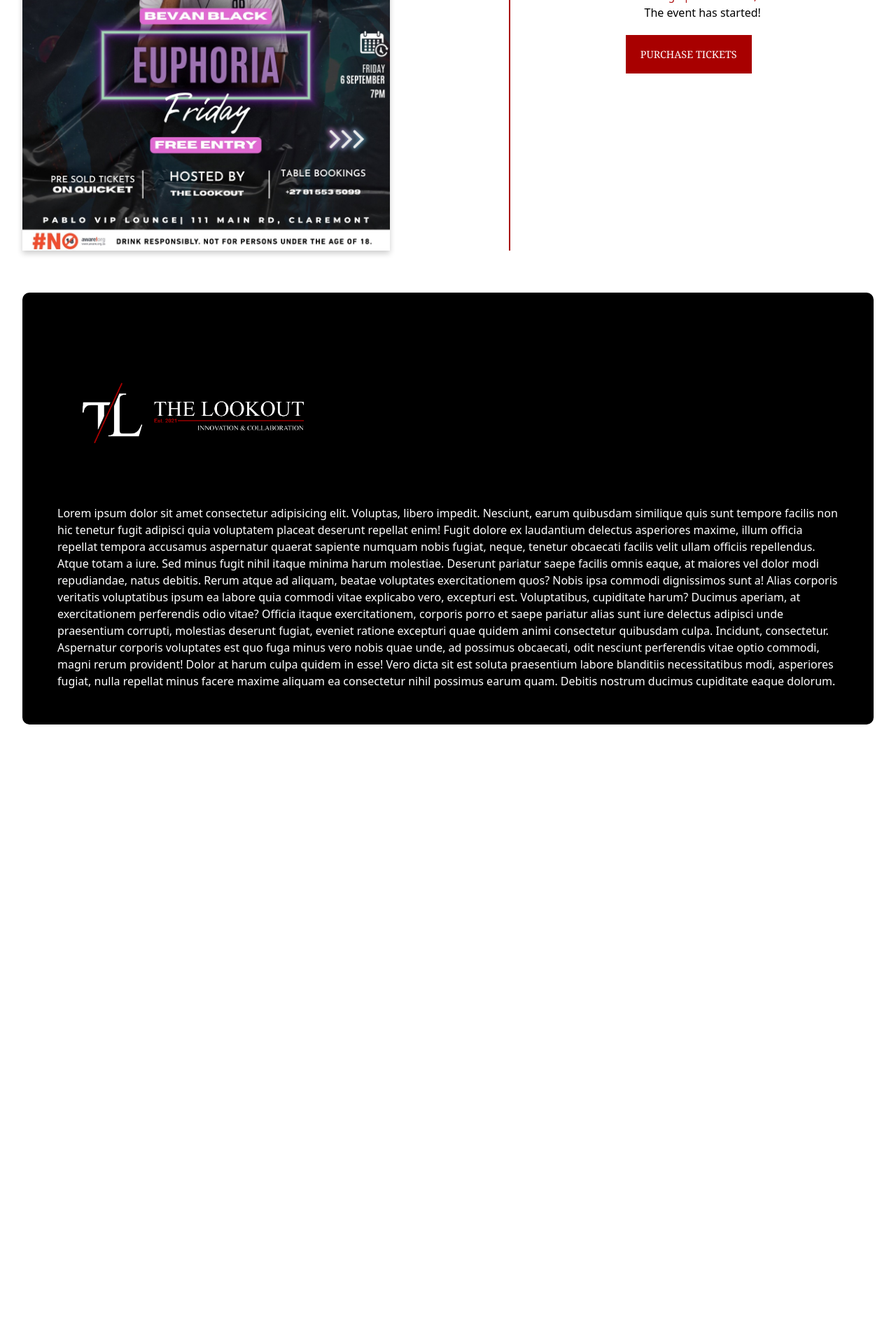
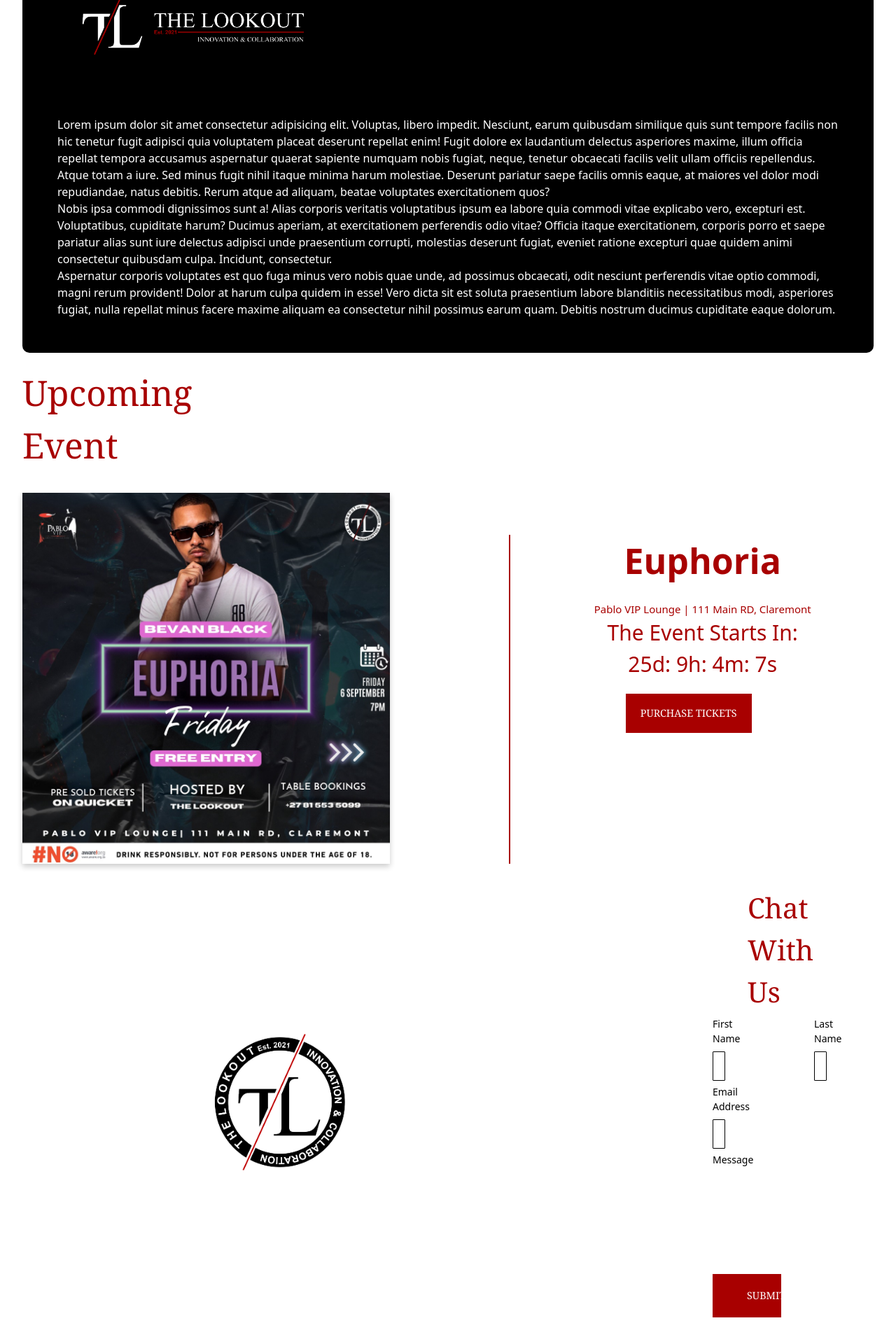
Before and after one commit to ikxneng/lookout-website, a React (Vite) app in the folder lookout/: page / in a window 1280 px wide. Shown: the part 784-2704 px from the top of the page at 70% size. Before the commit the page ends 1819 px from the top, so only its background shows below. Built offline with nearby package versions, Linux system fonts and the light colour scheme.

Commit message:
Update Home.jsx

```diff
--- a/lookout/src/components/Home.jsx
+++ b/lookout/src/components/Home.jsx
@@ -3,11 +3,20 @@
 import homeImage from '../assets/IMG_0178.JPG';
 import eventPoster from '../assets/Euphoria-Bevan.jpg';
 import whiteLogo from '../assets/White_PNG.png'
+import logo from '../assets/Black_PNG-c6d0ce6.png';
+
 
 
 const Home = () => {
-    const eventDate = new Date("2025-01-16T00:00:00");
+    const eventDate = new Date("2025-02-18T00:00:00");
     const [timeLeft, setTimeLeft] = useState(calculateTimeLeft());
+    const [formData, setFormData] = useState({
+        name:"",
+        email:"",
+        message:"",
+    });
+
+    const [formSubmitted, setFormSubmitted] = useState(false);
 
     function calculateTimeLeft () {
         const now = new Date()
@@ -33,19 +42,53 @@
         return () => clearInterval(timer);
     }, []);
 
+    const handleInputChange = (e) => {
+        const {name, value } = e.target;
+        setFormData ({ ...formData, [name]:value});
+    };
+
+    const handleSubmit = (e) => {
+        e.preventDefault();
+        setFormSubmitted(true);
+
+        console.log("Inquiry Submitted:", formData);
+    };
 
    return(
     <div className="home-container">
 
+    <div className="text-section-container">
     <div className="text-section">
         <h4 className="slogan">INNOVATION & COLLABORATION</h4>
         <h1>Be on <br /> The Lookout</h1>
         <p> Where Bold Ideas Meet <br />Exceptional Experiences </p>
         <button className="view-gallery-btn"> View Gallery</button>
-        {/* <img src={homeImage} alt="" className="home-image"/> */}
+     </div>
+     <div className="polaroid">
+    <img src={homeImage} alt="Home Image" className="home-image" />
+    <div className="caption">#TOTD2023</div>
+  </div>
+  </div>
 
-     </div>
+     <div className="about-us">
 
+    <img src={whiteLogo} alt="White Logo" className="about-logo"/>
+
+    <p> Lorem ipsum dolor sit amet consectetur adipisicing elit. Voluptas, libero impedit. Nesciunt, earum quibusdam similique quis sunt tempore facilis non hic tenetur fugit adipisci quia voluptatem placeat deserunt repellat enim!
+    Fugit dolore ex laudantium delectus asperiores maxime, illum officia repellat tempora accusamus aspernatur quaerat sapiente numquam nobis fugiat, neque, tenetur obcaecati facilis velit ullam officiis repellendus. Atque totam a iure.
+    Sed minus fugit nihil itaque minima harum molestiae. Deserunt pariatur saepe facilis omnis eaque, at maiores vel dolor modi repudiandae, natus debitis. Rerum atque ad aliquam, beatae voluptates exercitationem quos?
+    </p>
+
+    <p> Nobis ipsa commodi dignissimos sunt a! Alias corporis veritatis voluptatibus ipsum ea labore quia commodi vitae explicabo vero, excepturi est. Voluptatibus, cupiditate harum? Ducimus aperiam, at exercitationem perferendis odio vitae?
+    Officia itaque exercitationem, corporis porro et saepe pariatur alias sunt iure delectus adipisci unde praesentium corrupti, molestias deserunt fugiat, eveniet ratione excepturi quae quidem animi consectetur quibusdam culpa. Incidunt, consectetur.
+    </p>
+
+    <p>
+    Aspernatur corporis voluptates est quo fuga minus vero nobis quae unde, ad possimus obcaecati, odit nesciunt perferendis vitae optio commodi, magni rerum provident! Dolor at harum culpa quidem in esse!
+    Vero dicta sit est soluta praesentium labore blanditiis necessitatibus modi, asperiores fugiat, nulla repellat minus facere maxime aliquam ea consectetur nihil possimus earum quam. Debitis nostrum ducimus cupiditate eaque dolorum.
+    </p>
+
+    </div>
 
     {/* Event Section */}
     <div className="upcoming-event">
@@ -75,21 +118,67 @@
 
     </div>
     </div>
-
-    <div className="about-us">
-
-    <img src={whiteLogo} alt="White Logo" className="about-logo"/>
-    <p> Lorem ipsum dolor sit amet consectetur adipisicing elit. Voluptas, libero impedit. Nesciunt, earum quibusdam similique quis sunt tempore facilis non hic tenetur fugit adipisci quia voluptatem placeat deserunt repellat enim!
-    Fugit dolore ex laudantium delectus asperiores maxime, illum officia repellat tempora accusamus aspernatur quaerat sapiente numquam nobis fugiat, neque, tenetur obcaecati facilis velit ullam officiis repellendus. Atque totam a iure.
-    Sed minus fugit nihil itaque minima harum molestiae. Deserunt pariatur saepe facilis omnis eaque, at maiores vel dolor modi repudiandae, natus debitis. Rerum atque ad aliquam, beatae voluptates exercitationem quos?
-    Nobis ipsa commodi dignissimos sunt a! Alias corporis veritatis voluptatibus ipsum ea labore quia commodi vitae explicabo vero, excepturi est. Voluptatibus, cupiditate harum? Ducimus aperiam, at exercitationem perferendis odio vitae?
-    Officia itaque exercitationem, corporis porro et saepe pariatur alias sunt iure delectus adipisci unde praesentium corrupti, molestias deserunt fugiat, eveniet ratione excepturi quae quidem animi consectetur quibusdam culpa. Incidunt, consectetur.
-    Aspernatur corporis voluptates est quo fuga minus vero nobis quae unde, ad possimus obcaecati, odit nesciunt perferendis vitae optio commodi, magni rerum provident! Dolor at harum culpa quidem in esse!
-    Vero dicta sit est soluta praesentium labore blanditiis necessitatibus modi, asperiores fugiat, nulla repellat minus facere maxime aliquam ea consectetur nihil possimus earum quam. Debitis nostrum ducimus cupiditate eaque dolorum.
-    </p>
-
-    </div>
-
+    <div className="chat-with-us">
+       <div>
+        <img src={logo} alt="Chat Logo" className="chat-logo" />
+       </div>
+                {!formSubmitted ? (
+                    <form onSubmit={handleSubmit} className="chat-form">
+                        <div className="chat-title"><h3>Chat With Us</h3></div>
+                        <div className="form-group-horizontal">
+                        <div className="form-group">
+                            <label htmlFor="firstName">First Name</label>
+                            <input
+                                type="text"
+                                id="firstName"
+                                name="firstName"
+                                value={formData.firstName}
+                                onChange={handleInputChange}
+                                required
+                            />
+                        </div>
+                        <div className="form-group">
+                            <label htmlFor="lastName">Last Name</label>
+                            <input
+                                type="text"
+                                id="lastName"
+                                name="lastName"
+                                value={formData.lastName}
+                                onChange={handleInputChange}
+                                required
+                            />
+                        </div>
+                        </div>
+                        <div className="form-group">
+                            <label htmlFor="email">Email Address</label>
+                            <input
+                                type="email"
+                                id="email"
+                                name="email"
+                                value={formData.email}
+                                onChange={handleInputChange}
+                                required
+                            />
+                        </div>
+                        <div className="form-group">
+                            <label htmlFor="message">Message</label>
+                            <textarea
+                                id="message"
+                                name="message"
+                                value={formData.message}
+                                onChange={handleInputChange}
+                                rows="5"
+                                required
+                            ></textarea>
+                        </div>
+                        <button type="submit" className="chat-submit-btn">
+                            Submit
+                        </button>
+                    </form>
+                ) : (
+                    <p>Thank you for your inquiry! We'll get back to you soon.</p>
+                )}
+            </div>
     </div>
 
     );
```
